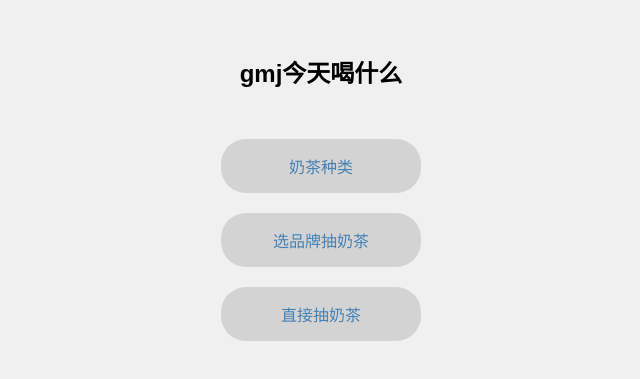
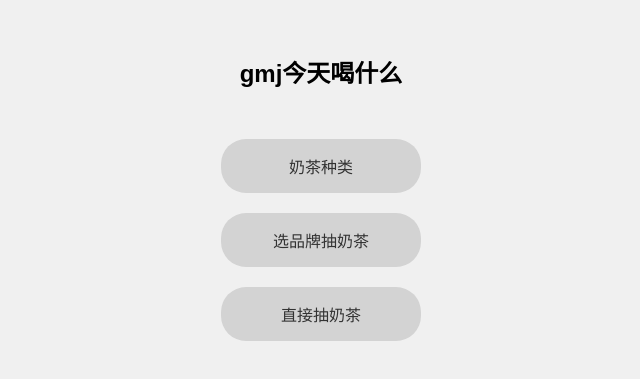
Before and after one commit to xxintong/gmj-, a plain HTML site: page index.html in a window 1280 px wide. Shown: the part 211-590 px from the top of the page, without its empty margins (319-959 px from the left). Drawn offline with Linux system fonts and the light colour scheme.

Commit message:
Update index.html

```diff
--- a/index.html
+++ b/index.html
@@ -33,7 +33,7 @@
             border: none;
             border-radius: 25px;
             background-color: #d3d3d3; /* 设置为浅灰色 */
-            color: #4682B4;
+            color: #333;
             cursor: pointer;
             transition: background-color 0.3s;
         }
```
